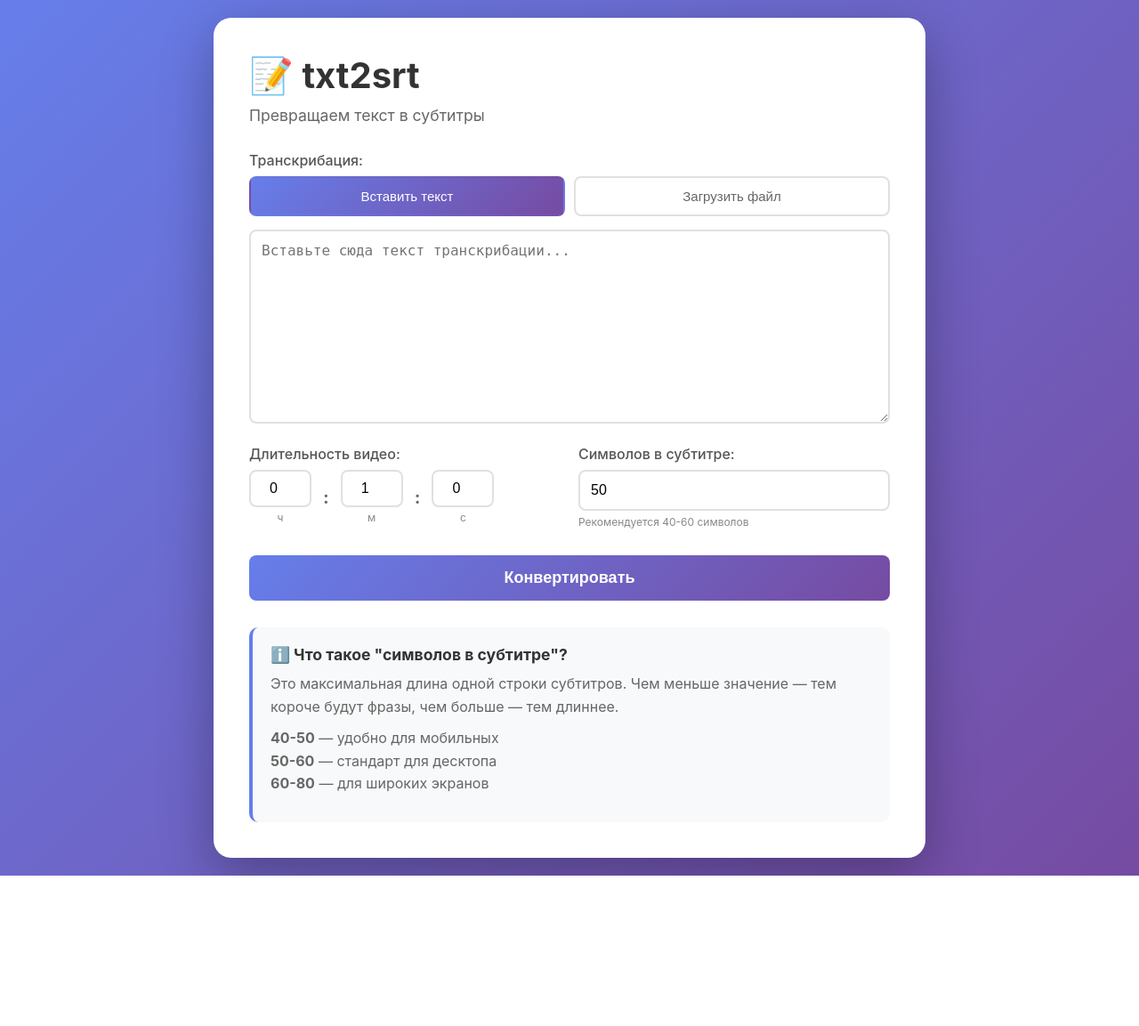
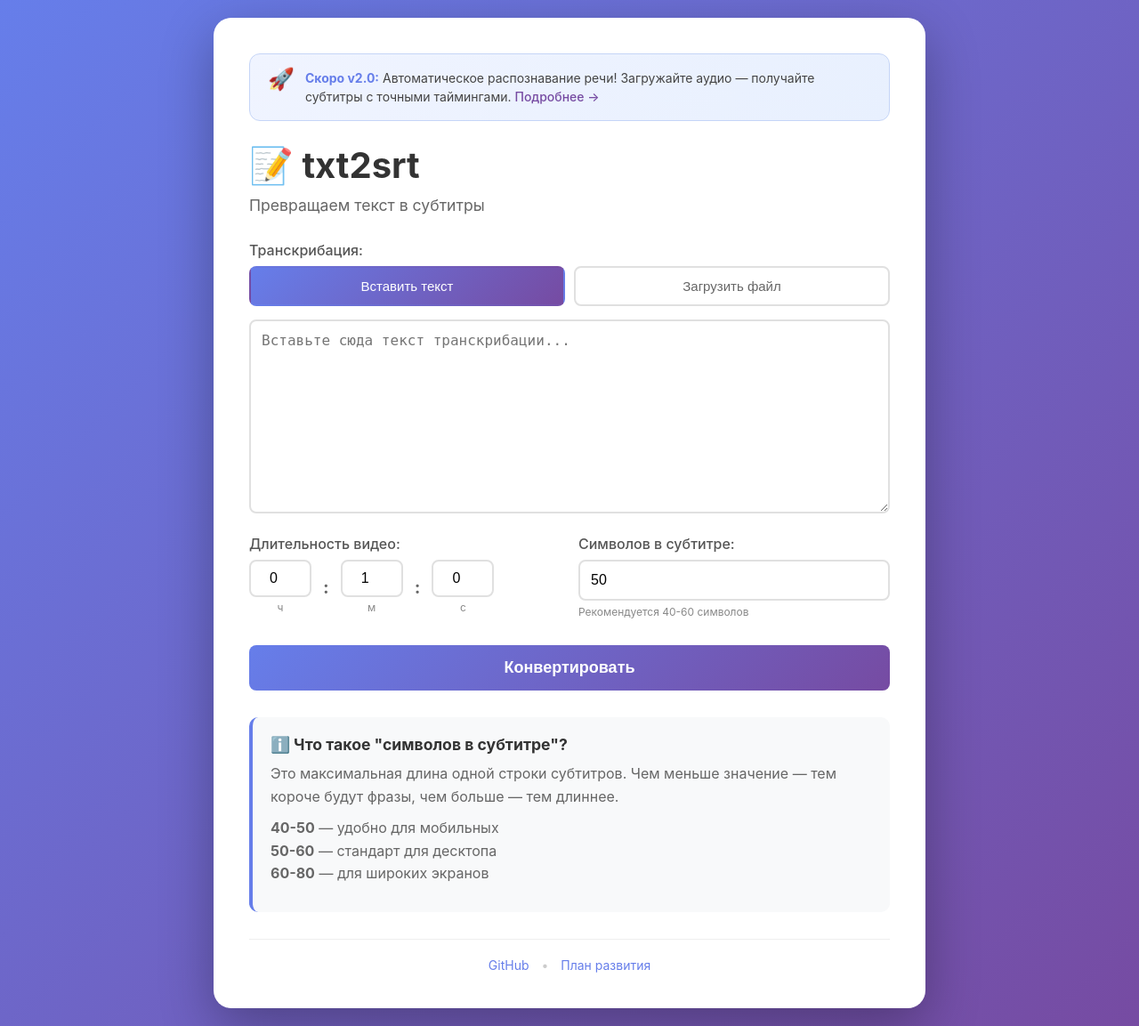
Before and after one commit to anfixit/txt2srt, a Flask app: page / in a window 1280 px wide. Shown: the whole page at 89% size. Before the commit the page ends 984 px from the top, so only its background shows below. Run offline with Flask 3, Linux system fonts and the light colour scheme.

Commit message:
docs: добавлен план развития v2.0 с AI-транскрибацией

```diff
--- a/static/style.css
+++ b/static/style.css
@@ -18,6 +18,43 @@ body {
     padding: 40px;
     border-radius: 20px;
     box-shadow: 0 20px 60px rgba(0, 0, 0, 0.3);
+}
+
+/* Анонс новой версии */
+.announcement {
+    display: flex;
+    align-items: flex-start;
+    gap: 12px;
+    padding: 16px 20px;
+    background: linear-gradient(135deg, #f0f4ff 0%, #e8f0fe 100%);
+    border: 1px solid #c5d5f7;
+    border-radius: 12px;
+    margin-bottom: 25px;
+}
+
+.announcement-icon {
+    font-size: 24px;
+    line-height: 1;
+}
+
+.announcement-text {
+    font-size: 14px;
+    color: #444;
+    line-height: 1.5;
+}
+
+.announcement-text strong {
+    color: #667eea;
+}
+
+.announcement-text a {
+    color: #764ba2;
+    text-decoration: none;
+    font-weight: 500;
+}
+
+.announcement-text a:hover {
+    text-decoration: underline;
 }
 
 h1 {
@@ -208,3 +245,47 @@ input[type="file"]:hover {
     border-color: #667eea;
     background: #f5f5ff;
 }
+
+/* Футер */
+.footer {
+    margin-top: 30px;
+    padding-top: 20px;
+    border-top: 1px solid #eee;
+    text-align: center;
+    font-size: 14px;
+    color: #888;
+}
+
+.footer a {
+    color: #667eea;
+    text-decoration: none;
+}
+
+.footer a:hover {
+    text-decoration: underline;
+}
+
+.footer span {
+    margin: 0 10px;
+    color: #ccc;
+}
+
+/* Адаптив для мобильных */
+@media (max-width: 600px) {
+    .container {
+        padding: 20px;
+    }
+
+    .settings {
+        grid-template-columns: 1fr;
+    }
+
+    h1 {
+        font-size: 2em;
+    }
+
+    .announcement {
+        flex-direction: column;
+        gap: 8px;
+    }
+}
--- a/templates/index.html
+++ b/templates/index.html
@@ -11,6 +11,21 @@
     </head>
     <body>
         <div class="container">
+            <!-- Анонс новой версии -->
+            <div class="announcement">
+                <span class="announcement-icon">🚀</span>
+                <div class="announcement-text">
+                    <strong>Скоро v2.0:</strong> Автоматическое распознавание
+                    речи! Загружайте аудио — получайте субтитры с точными
+                    таймингами.
+                    <a
+                        href="https://github.com/yourusername/txt2srt/blob/main/ROADMAP.md"
+                        target="_blank"
+                        >Подробнее →</a
+                    >
+                </div>
+            </div>
+
             <h1>📝 txt2srt</h1>
             <p class="subtitle">Превращаем текст в субтитры</p>
 
@@ -126,6 +141,21 @@
                     <strong>60-80</strong> — для широких экранов
                 </p>
             </div>
+
+            <!-- Футер с ссылками -->
+            <footer class="footer">
+                <a
+                    href="https://github.com/yourusername/txt2srt"
+                    target="_blank"
+                    >GitHub</a
+                >
+                <span>•</span>
+                <a
+                    href="https://github.com/yourusername/txt2srt/blob/main/ROADMAP.md"
+                    target="_blank"
+                    >План развития</a
+                >
+            </footer>
         </div>
 
         <script>
```
